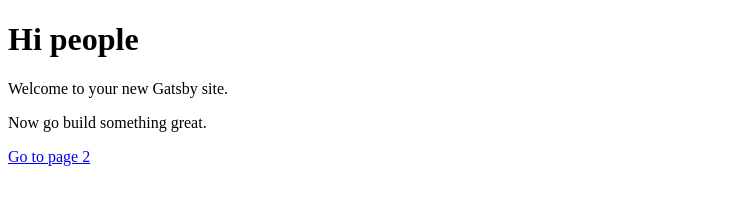
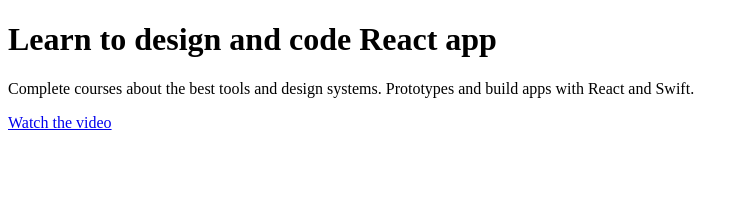
Before and after one commit to maya1a/my-react-app, a Gatsby site: page / in a window 1280 px wide. Shown: the whole page, without its empty margins (0-749 px from the left). Built offline with nearby package versions, Linux system fonts and the light colour scheme; Gatsby itself is replaced by a stand-in of ours.

Commit message:
watch cta button text

```diff
--- a/gatsby-config.js
+++ b/gatsby-config.js
@@ -1,6 +1,6 @@
 module.exports = {
   siteMetadata: {
-    title: 'Gatsby Default Starter',
+    title: 'M2 Design+Code',
   },
   plugins: ['gatsby-plugin-react-helmet'],
 }
--- a/src/pages/index.js
+++ b/src/pages/index.js
@@ -3,10 +3,9 @@
 
 const IndexPage = () => (
   <div>
-    <h1>Hi people</h1>
-    <p>Welcome to your new Gatsby site.</p>
-    <p>Now go build something great.</p>
-    <Link to="/page-2/">Go to page 2</Link>
+    <h1>Learn to design and code React app</h1>
+    <p>Complete courses about the best tools and design systems. Prototypes and build apps with React and Swift.</p>
+    <Link to="/page-2/">Watch the video</Link>
   </div>
 )
 
```
